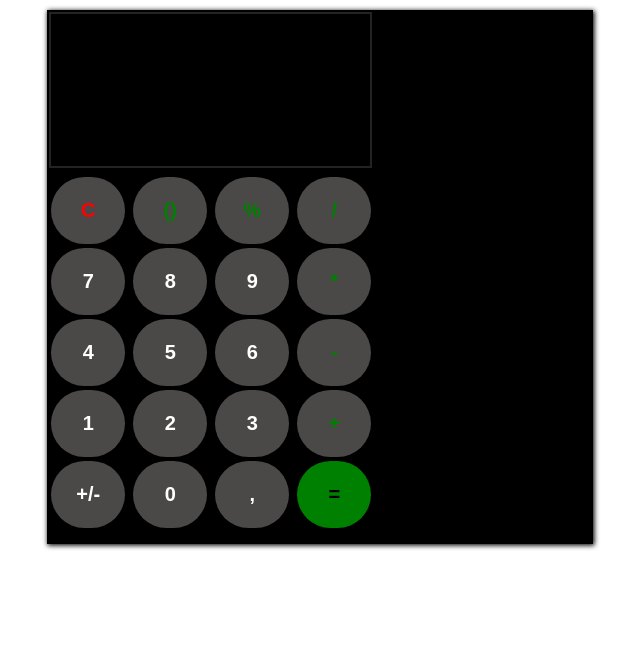
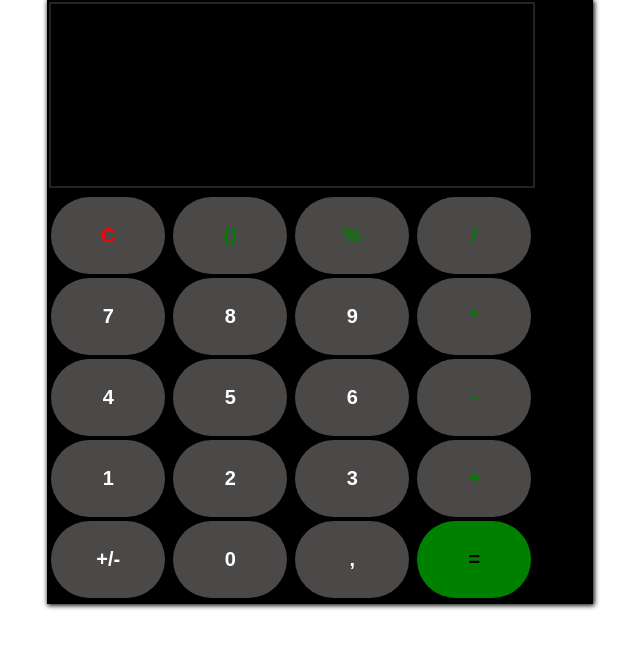
Before and after one commit to jhorgeluiz/projeto-calculadora, a plain HTML site: page index.html in a window 1280 px wide. Shown: the whole page, without its empty margins (320-960 px from the left). Drawn offline with Linux system fonts and the light colour scheme.

Commit message:
correção

```diff
--- a/estilo/style.css
+++ b/estilo/style.css
@@ -12,10 +12,9 @@
     .calculadora {
         background-color: rgb(0, 0, 0);
         box-shadow: .5px .5px 5px 1px black;
-        margin-top: 10px;
         padding: 2px;
         width: 95%;
-        height: 530px;
+        height: 600px;
     }
 
     input {
@@ -23,8 +22,8 @@
         color: white;
         font-size: 20px;
         font-weight: bolder;
-        width: 74px;
-        height: 67px;
+        width: 114px;
+        height: 77px;
         cursor: pointer;
     }
 
@@ -64,6 +63,6 @@
         border-style: solid;
         font-size: 60px;
         margin-bottom: 7px;
-        width: 315px;
-        height: 150px;
+        width: 478px;
+        height: 180px;
     }
```
